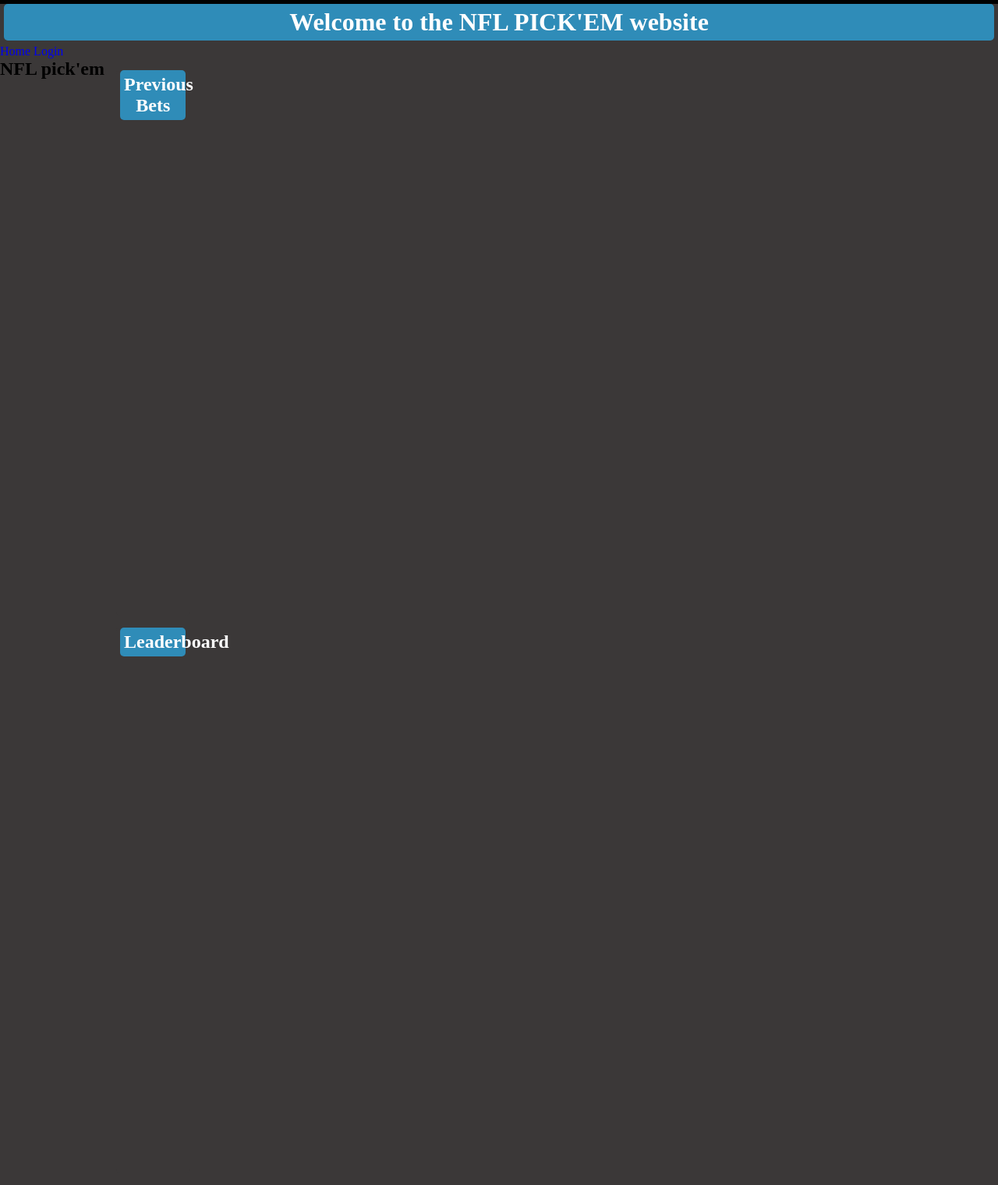
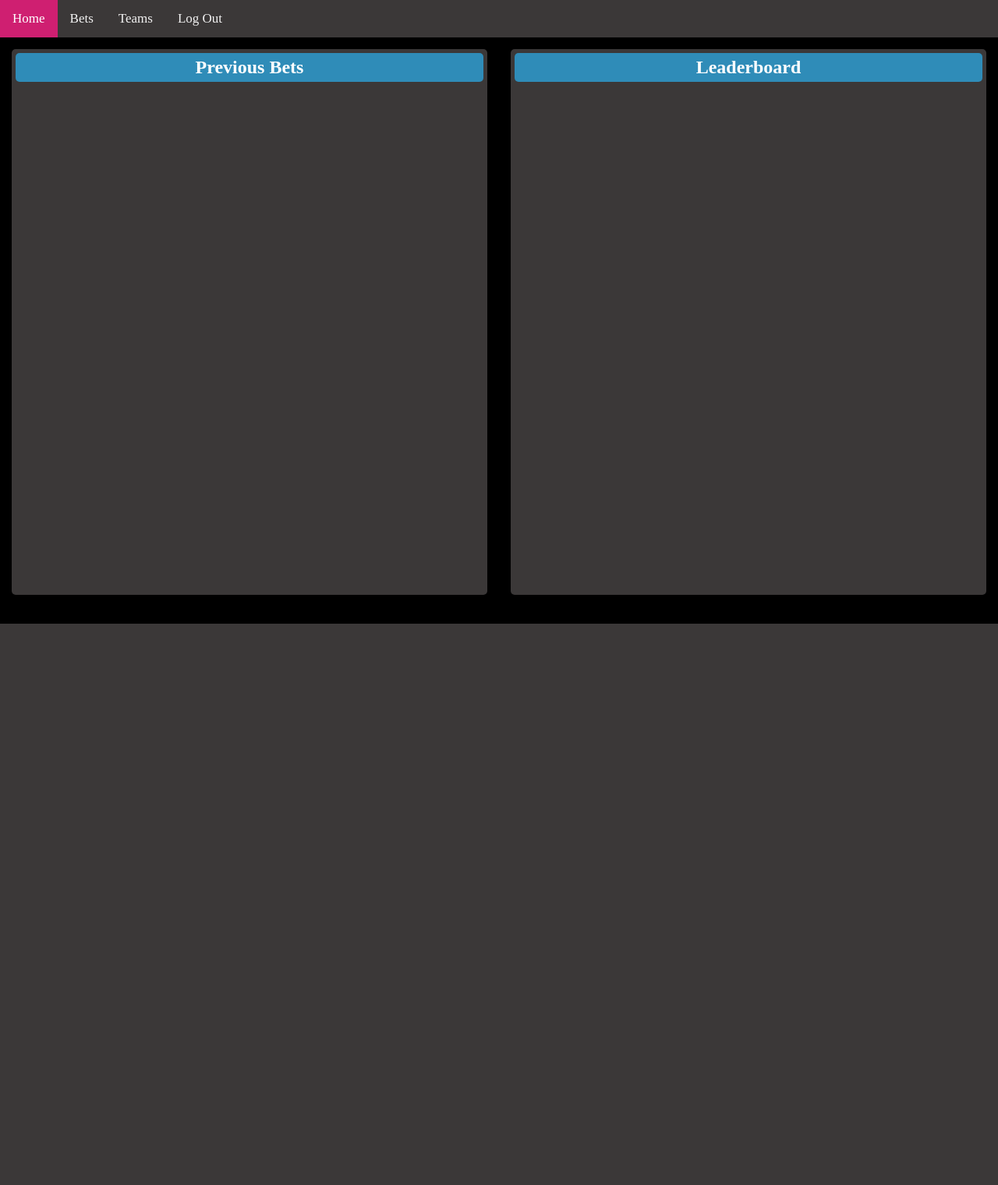
Before and after one commit to joshuasamples2/nfl-pick-em, a Node server app: page / in a window 1280 px wide. Shown: the whole page at 78% size. After the commit the page ends 800 px from the top, so only its background shows below. Run offline with Node 20, Linux system fonts and the light colour scheme; some libraries are stand-ins or nearby versions.

Commit message:
handlebars

```diff
--- a/home.html
+++ b/home.html
@@ -16,7 +16,6 @@
       <a href="./teams.html">Teams</a>
       <a href="./landing-page.html">Log Out</a>
     </div>
-    <
   </header>
   <body>
     <main>
--- a/public/css/style-2.css
+++ b/public/css/style-2.css
@@ -1,4 +1,4 @@
- /* PROFILE */
+/* PROFILE */
  * {
     box-sizing: border-box;
     padding: 0;
--- a/views/layouts/main.handlebars
+++ b/views/layouts/main.handlebars
@@ -2,36 +2,22 @@
   <meta charset="UTF-8">
   <title>NFL PICK'EM</title>
   {{!-- <link rel="stylesheet" href="/css/jass.css"> --}}
+  {{!-- <link rel="stylesheet" href="/css/style.css"> --}}
   <link rel="stylesheet" href="/css/style-2.css">
 </head>
 
 <body>
   <header>
-  <header>
-    <h1>Welcome to the NFL PICK'EM website</h1>
+    <div class="topnav">
+      <a class="active" href="#home">Home</a>
+      <a href="./betting.html">Bets</a>
+      <a href="./teams.html">Teams</a>
+      <a href="./landing-page.html">Log Out</a>
+    </div>
   </header>
-  <nav>
-    <a href="/">Home</a>
-    <!-- If the user is logged in, show a logout button -->
-    {{#if loggedIn}}
-    <button id="logout" class="btn-no-style">Logout</button>
-    {{else}}
-    <!-- Otherwise, show a link to login -->
-    <a href="/login">Login</a>
-    {{/if}}
-  </nav>
-  <main>
-    <aside>
-      <h2>NFL pick'em</h2>
-    </aside>
-    <div class="gallery">
-      {{{body}}}
-    </div>
-  </main>
-  <!-- If the user is logged in, load the JS script for when they logout -->
-  {{#if loggedIn}}
-  <script src="/js/logout.js"></script>
-  {{/if}}
+<main>
+{{{body}}}
+</main>
 </body>
 
 </html>
--- a/views/partials/betting.handlebars
+++ b/views/partials/betting.handlebars
@@ -4,3 +4,7 @@
 <article id="recent-games">
   <h1>Recent Games</h1>
 </article>
+
+<script src="./js/script.js"></script>
+<script type="text/javascript" src="https://cdnjs.cloudflare.com/ajax/libs/moment.js/2.27.0/moment.min.js"></script>
+<script src="https://cdnjs.cloudflare.com/ajax/libs/jquery/3.2.1/jquery.min.js"></script>
--- /dev/null
+++ b/views/partials/login.handlebars
@@ -0,0 +1,18 @@
+<form action="" method="get" id="log-in-form" class="">
+  <img src="./assets/logo.png" atl="logo">
+  <input type="text" name="username" placeholder="Username" id="username" required>
+  <input type="password" name="password" placeholder="Password" id="password" required>
+  <input id="log-in-button" class="button" type="submit" value="Log In">
+  <input id="sign-up-button" class="button" type="submit" value="Sign Up">
+</form>
+
+<form action="" method="get" id="sign-up-form" class="hide">
+  <img src="./assets/logo.png" atl="logo">
+  <input type="text" name="new-username" placeholder="Username" id="new-username" required>
+  <input type="password" name="new-password" placeholder="Password" id="new-password" required>
+  <input type="password" name="confirm-password" placeholder="Confirm Password" id="confirm-password" required>
+  <input type="email" name="email" placeholder="Email" id="email" required>
+  <input id="submit-button" class="button" type="submit" value="Submit">
+</form>
+
+<script src="./js/script.js"></script>
--- a/views/partials/secondary.handlebars
+++ /dev/null
@@ -1,35 +0,0 @@
-<head>
-  <meta charset="UTF-8">
-  <title></title>
-  {{!-- <link rel="stylesheet" href="/css/jass.css"> --}}
-  <link rel="stylesheet" href="/css/style-2.css">
-</head>
-
-<body id="landing-body">
-  <main>
-    <form action="" method="get" id="log-in-form" class="">
-      <img src="./assets/logo.png" atl="logo">
-      <input type="text" name="username" placeholder="Username" id="username" required>
-      <input type="password" name="password" placeholder="Password" id="password" required>
-      <input id="log-in-button" class="button" type="submit" value="Log In">
-      <input id="sign-up-button" class="button" type="submit" value="Sign Up">
-    </form>
-
-    <form action="" method="get" id="sign-up-form" class="hide">
-      <img src="./assets/logo.png" atl="logo">
-      <input type="text" name="new-username" placeholder="Username" id="new-username" required>
-      <input type="password" name="new-password" placeholder="Password" id="new-password" required>
-      <input type="password" name="confirm-password" placeholder="Confirm Password" id="confirm-password" required>
-      <input type="email" name="email" placeholder="Email" id="email" required>
-      <input id="submit-button" class="button" type="submit" value="Submit">
-    </form>
-  </main>
-  <script
-  type="text/javascript"
-  src="https://cdnjs.cloudflare.com/ajax/libs/moment.js/2.27.0/moment.min.js"
-></script>
-<script src="https://cdnjs.cloudflare.com/ajax/libs/jquery/3.2.1/jquery.min.js"></script>
-  <script src="./assets/script.js"></script>
-</body>
-
-</html>
--- a/views/partials/teams.handlebars
+++ /dev/null
@@ -1,4 +0,0 @@
-      <article id="favorite-teams">
-        <h1>Teams</h1>
-
-      </article>
```
Also changed, not shown: public/css/style.css (+0 -13 lines), public/js/script.js (+0 -20 lines), images/landing-page-football.jpeg (renamed from assets/landing-page-football.jpeg), images/logo.png (renamed from assets/logo.png), 1 other file. Lines whose indentation alone changed are shown as unchanged.
